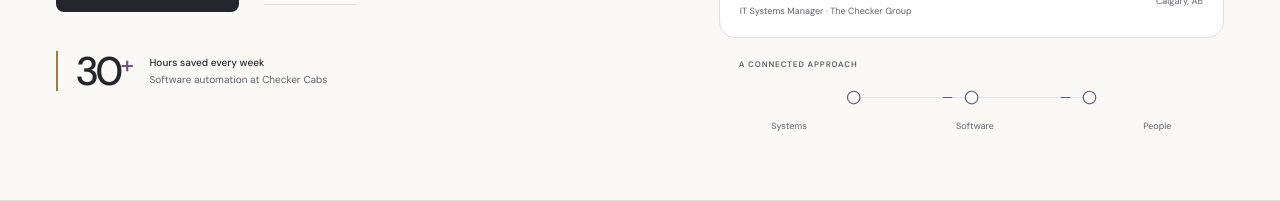
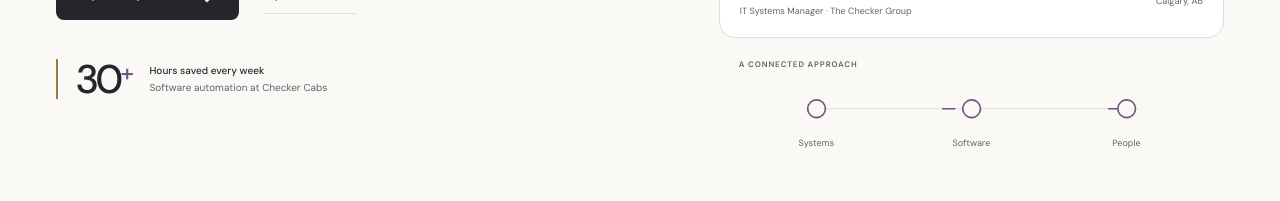
Before and after one commit to Umar5426/my-portfolio, a Next.js app in the folder my_portfolio/: page / in a window 1280 px wide. Shown: the part 553-754 px from the top of the page. Built offline with nearby package versions, Linux system fonts and the light colour scheme.

Commit message:
Align connected systems labels with their diagram nodes

```diff
--- a/my_portfolio/app/components/project-artwork.jsx
+++ b/my_portfolio/app/components/project-artwork.jsx
@@ -37,11 +37,11 @@ export function SystemsVisual() {
   return (
     <div className="systems-visual" aria-hidden="true">
       <svg viewBox="0 0 420 70" fill="none" aria-hidden="true">
-        <path d="M60 35h300" className="system-line" />
-        <path d="M60 35h300" className="system-flow" />
-        <circle cx="60" cy="35" r="8" />
+        <path d="M70 35h280" className="system-line" />
+        <path d="M70 35h280" className="system-flow" />
+        <circle cx="70" cy="35" r="8" />
         <circle cx="210" cy="35" r="8" />
-        <circle cx="360" cy="35" r="8" />
+        <circle cx="350" cy="35" r="8" />
       </svg>
       <div className="system-labels">
         <span>Systems</span>
--- a/my_portfolio/app/styles/components.css
+++ b/my_portfolio/app/styles/components.css
@@ -221,7 +221,7 @@
   }
   .systems-visual :where(svg) {
     width: 100%;
-    height: 55px;
+    height: auto;
     overflow: visible;
   }
   .system-line {
@@ -239,12 +239,12 @@
     stroke-width: 1.5;
   }
   .system-labels {
-    display: flex;
-    justify-content: space-between;
+    display: grid;
+    grid-template-columns: repeat(3, 1fr);
+    text-align: center;
     color: var(--muted);
     font-size: 9px;
-    padding-inline: 7%;
-    margin-top: -6px;
+    margin-top: -12px;
   }
   .expertise-section {
     background: var(--paper);
```
